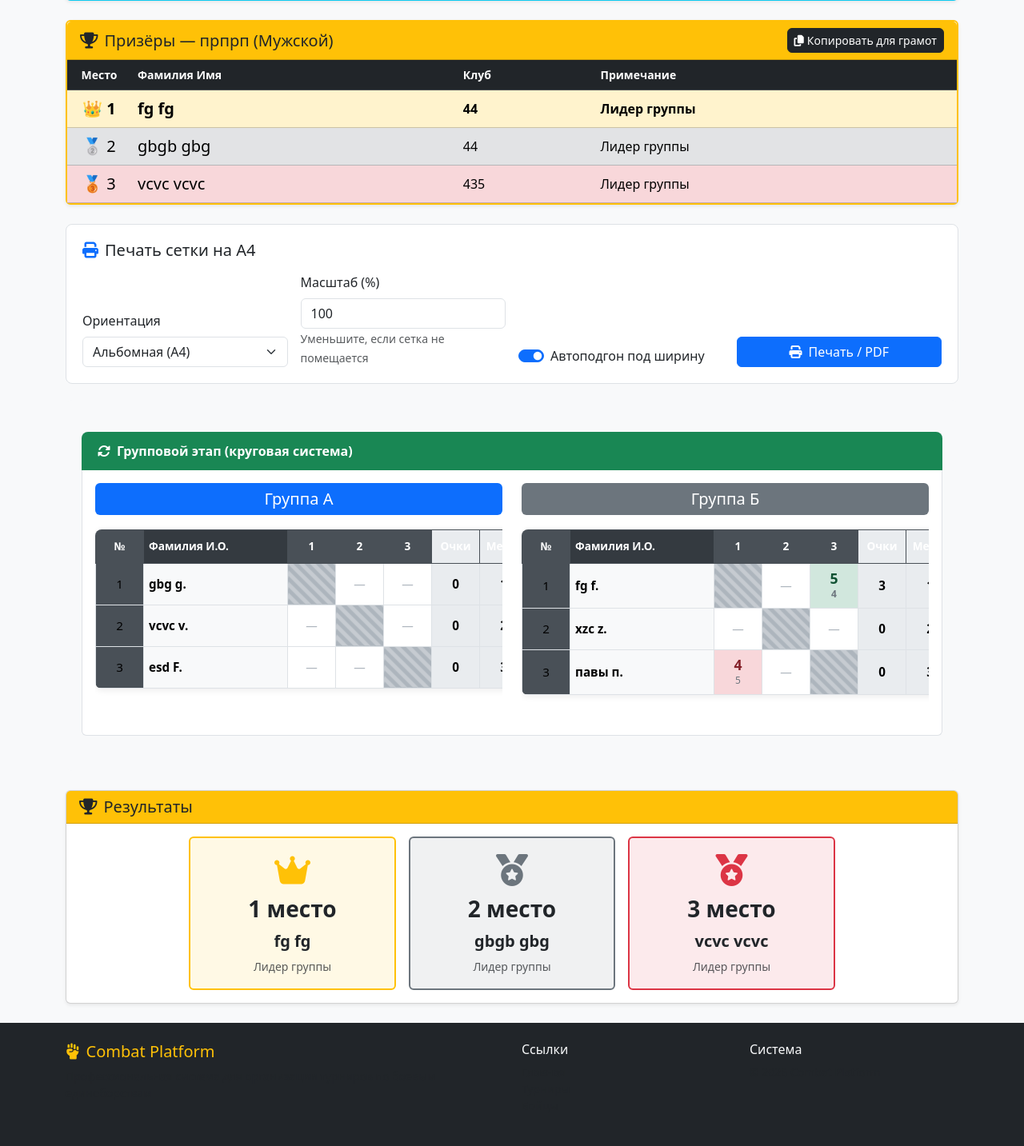
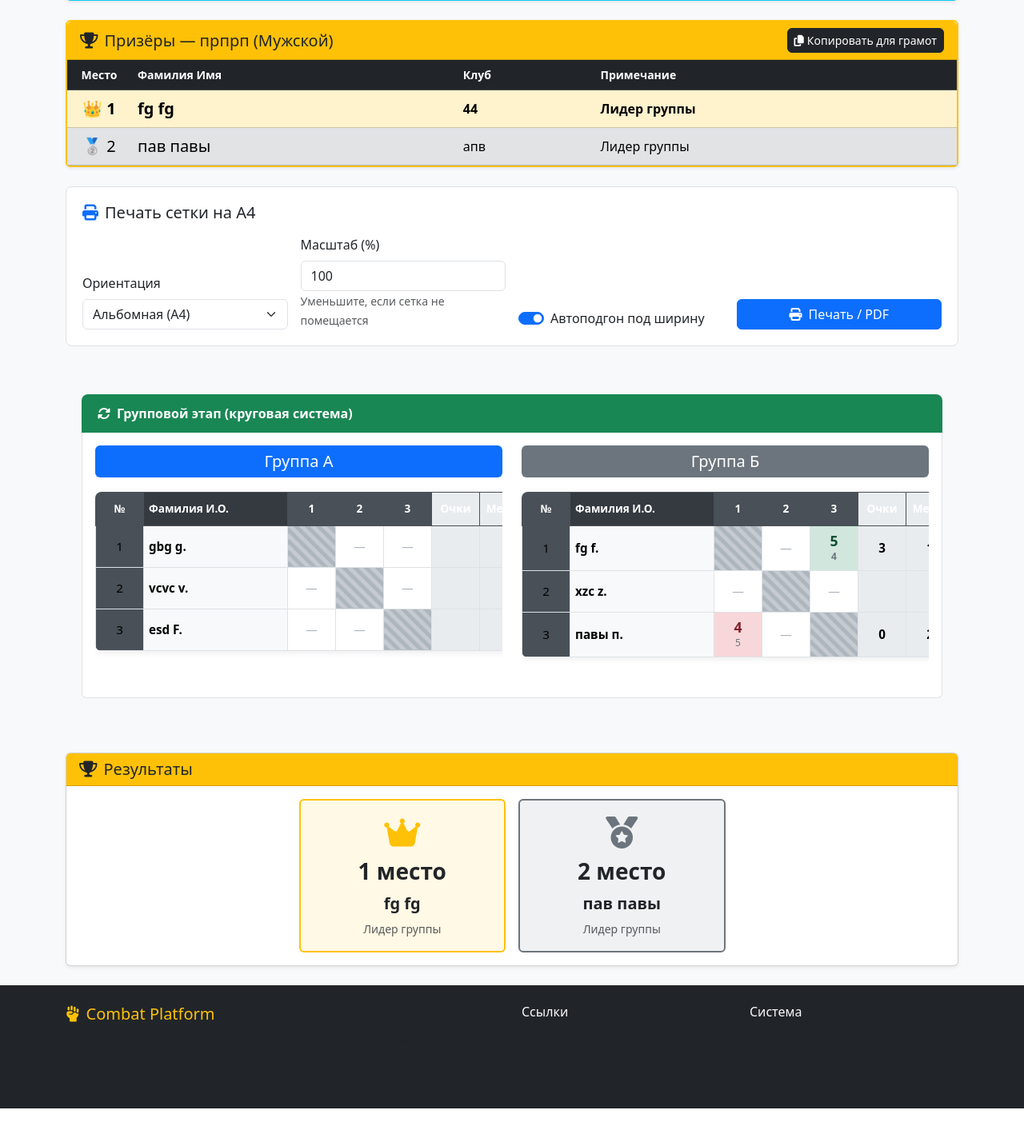
Before and after one commit to dranik-2906/CombatTournamentPlatform_new, a Django app: page /tournaments/5/bracket/26/ in a window 1280 px wide. Shown: the part 294-1727 px from the top of the page at 80% size. After the commit the page ends 1680 px from the top, so only its background shows below. Run offline with Django 5.2, Linux system fonts and the light colour scheme; a user stored in the database is signed in; data comes from the database, SQL or seed files in the repository; both versions use the stored data as it was after the commit; parts of the project's set-up code (start-up, migrations or seed data) failed here and were passed over.

Commit message:
plus version++++=+

```diff
--- a/templates/tournaments/bracket_view.html
+++ b/templates/tournaments/bracket_view.html
@@ -372,8 +374,8 @@
                                                     {% endfor %}
                                                 {% endif %}
                                             {% endfor %}
-                                            <td class="col-total">{% for s in standings_a %}{% if s.fighter.id == p_row.id %}{{ s.points }}{% endif %}{% endfor %}</td>
-                                            <td class="col-place">{% for s in standings_a %}{% if s.fighter.id == p_row.id %}{{ s.place }}{% endif %}{% endfor %}</td>
+                                            <td class="col-total">{% for s in standings_a %}{% if s.fighter.id == p_row.id %}{{ s.points|default:"0" }}{% endif %}{% endfor %}</td>
+                                            <td class="col-place">{% for s in standings_a %}{% if s.fighter.id == p_row.id %}{{ s.place|default:"—" }}{% endif %}{% endfor %}</td>
                                         </tr>
                                     {% endfor %}
                                 </tbody>
@@ -422,8 +424,8 @@
                                                     {% endfor %}
                                                 {% endif %}
                                             {% endfor %}
-                                            <td class="col-total">{% for s in standings_b %}{% if s.fighter.id == p_row.id %}{{ s.points }}{% endif %}{% endfor %}</td>
-                                            <td class="col-place">{% for s in standings_b %}{% if s.fighter.id == p_row.id %}{{ s.place }}{% endif %}{% endfor %}</td>
+                                            <td class="col-total">{% for s in standings_b %}{% if s.fighter.id == p_row.id %}{{ s.points|default:"0" }}{% endif %}{% endfor %}</td>
+                                            <td class="col-place">{% for s in standings_b %}{% if s.fighter.id == p_row.id %}{{ s.place|default:"—" }}{% endif %}{% endfor %}</td>
                                         </tr>
                                     {% endfor %}
                                 </tbody>
--- a/tournaments/forms.py
+++ b/tournaments/forms.py
@@ -77,12 +77,16 @@ class AssignJudgeForm(forms.Form):
 class FightResultForm(forms.ModelForm):
     class Meta:
         model = Fight
-        fields = ['winner', 'win_method', 'judge_notes', 'is_draw']
+        # ДОБАВЛЕНО: score_fighter1 и score_fighter2
+        fields = ['winner', 'win_method', 'judge_notes', 'is_draw', 'score_fighter1', 'score_fighter2']
         widgets = {
             'winner': forms.Select(attrs={'class': 'form-select'}),
             'win_method': forms.Select(attrs={'class': 'form-select'}),
             'judge_notes': forms.Textarea(attrs={'class': 'form-control', 'rows': 3}),
             'is_draw': forms.CheckboxInput(attrs={'class': 'form-check-input'}),
+            # ДОБАВЛЕНО: стили для полей ввода очков
+            'score_fighter1': forms.NumberInput(attrs={'class': 'form-control', 'min': 0}),
+            'score_fighter2': forms.NumberInput(attrs={'class': 'form-control', 'min': 0}),
         }
 
     def __init__(self, *args, fight=None, **kwargs):
--- a/tournaments/views/brackets.py
+++ b/tournaments/views/brackets.py
@@ -74,50 +74,12 @@ def bracket_view(request, tournament_id, bracket_id):
     standings_a, standings_b = [], []
 
     if bracket.bracket_type == 'mixed':
-        # Локальная функция для расчета очков внутри одной группы
-        def get_group_standings(group_name):
-            group_fights = bracket.fights.filter(group_name=group_name)
-            stats = {}
+        # ИЗМЕНЕНИЕ: Используем единую функцию из FightService, чтобы таблица и плей-офф совпадали
+        group_a_fights = bracket.fights.filter(round_number=1, group_name='A')
+        group_b_fights = bracket.fights.filter(round_number=1, group_name='B')
 
-            # Инициализируем всех участников группы
-            for f in group_fights:
-                if f.fighter1 and f.fighter1.id not in stats:
-                    stats[f.fighter1.id] = {'fighter': f.fighter1, 'wins': 0, 'draws': 0, 'losses': 0, 'points': 0,
-                                            'score_diff': 0, 'place': None}
-                if f.fighter2 and f.fighter2.id not in stats:
-                    stats[f.fighter2.id] = {'fighter': f.fighter2, 'wins': 0, 'draws': 0, 'losses': 0, 'points': 0,
-                                            'score_diff': 0, 'place': None}
-
-            # Считаем очки по завершенным боям
-            for f in group_fights.filter(status='completed'):
-                if not f.fighter1 or not f.fighter2: continue
-                s1 = stats[f.fighter1.id]
-                s2 = stats[f.fighter2.id]
-
-                s1['score_diff'] += (f.score_fighter1 - f.score_fighter2)
-                s2['score_diff'] += (f.score_fighter2 - f.score_fighter1)
-
-                if f.is_draw:
-                    s1['draws'] += 1;
-                    s1['points'] += 1
-                    s2['draws'] += 1;
-                    s2['points'] += 1
-                elif f.winner_id == f.fighter1_id:
-                    s1['wins'] += 1;
-                    s1['points'] += 3
-                    s2['losses'] += 1
-                elif f.winner_id == f.fighter2_id:
-                    s2['wins'] += 1;
-                    s2['points'] += 3
-                    s1['losses'] += 1
-
-            sorted_stats = sorted(stats.values(), key=lambda x: (x['points'], x['score_diff'], x['wins']), reverse=True)
-            for idx, s in enumerate(sorted_stats):
-                s['place'] = idx + 1
-            return sorted_stats
-
-        standings_a = get_group_standings('A')
-        standings_b = get_group_standings('B')
+        standings_a = FightService._round_robin_standings(bracket, fights_queryset=group_a_fights)
+        standings_b = FightService._round_robin_standings(bracket, fights_queryset=group_b_fights)
         standings = standings_a + standings_b
     else:
         standings = FightService.get_standings(bracket) if all_fights.exists() else []
@@ -167,10 +129,15 @@ def bracket_view(request, tournament_id, bracket_id):
 
         # Если финала еще нет (идет групповой этап), показываем текущих лидеров
         elif bracket.bracket_type == 'mixed' and standings:
-            all_sorted = sorted(standings, key=lambda x: (x.get('points', 0), x.get('score_diff', 0)), reverse=True)
-            for idx, s in enumerate(all_sorted[:3]):
-                prizes.append(
-                    {'place': idx + 1, 'fighter': s['fighter'], 'note': 'Лидер группы', 'is_bronze_winner': False})
+            # ИЗМЕНЕНИЕ: Берем уже отсортированный список (топ-3)
+            for s in standings[:3]:
+                if s.get('place'):
+                    prizes.append({
+                        'place': s['place'],
+                        'fighter': s['fighter'],
+                        'note': 'Лидер группы',
+                        'is_bronze_winner': False
+                    })
 
     # 2. Для Круговой системы (призеры берутся из общей таблицы)
     elif bracket.bracket_type == 'round_robin' and standings:
--- a/tournaments/views/judges.py
+++ b/tournaments/views/judges.py
@@ -175,8 +175,9 @@ def judge_fight_panel(request, fight_id):
                     method=form.cleaned_data.get('win_method', ''),
                     notes=form.cleaned_data.get('judge_notes', ''),
                     scores={
-                        'fighter1': form.cleaned_data.get('score_fighter1', 0),
-                        'fighter2': form.cleaned_data.get('score_fighter2', 0),
+                        # ИСПРАВЛЕНИЕ: Берем очки напрямую из POST-запроса, чтобы они точно сохранились
+                        'fighter1': int(request.POST.get('score_fighter1') or 0),
+                        'fighter2': int(request.POST.get('score_fighter2') or 0),
                     }
                 )
                 if success:
@@ -205,7 +206,6 @@ def judge_fight_panel(request, fight_id):
         'all_scores': all_scores,
         'rounds_range': range(1, fight.total_rounds + 1),
     })
-
 
 @login_required
 @judge_required
```
Also changed, not shown: other parts of templates/tournaments/bracket_view.html (+14 -12 lines), templates/tournaments/judge_fight_panel.html (+26 -20 lines), tournaments/services/fight_service.py (+18 -26 lines), db.sqlite3, 1 other file.
